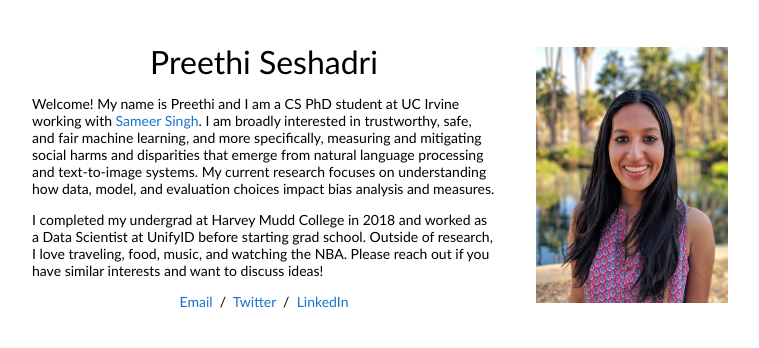
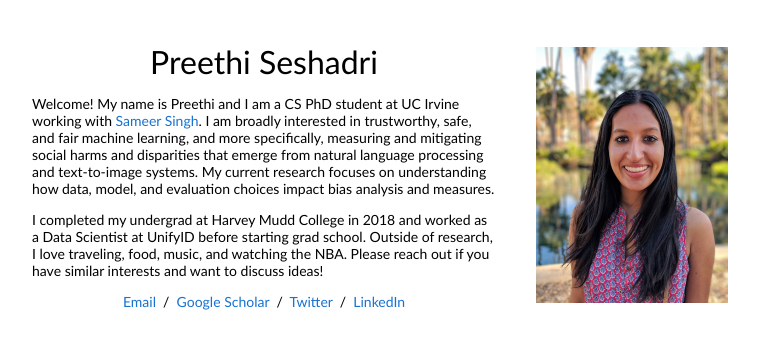
Before and after one commit to preethiseshadri518/preethiseshadri518.github.io, a plain HTML site: page index.html in a window 1280 px wide. Shown: the whole page, without its empty margins (228-987 px from the left). Drawn offline with Linux system fonts and the light colour scheme.

Commit message:
Update index.html

```diff
--- a/index.html
+++ b/index.html
@@ -26,6 +26,7 @@
               </p>
               <p style="text-align:center">
                 <a href="mailto:preethis@uci.edu">Email</a> &nbsp/&nbsp
+		<a href="https://scholar.google.com/citations?user=SOYgT4kAAAAJ&hl=en">Google Scholar</a> &nbsp/&nbsp
                 <a href="https://twitter.com/Preethi__S_">Twitter</a> &nbsp/&nbsp
                 <a href="https://www.linkedin.com/in/preethi-seshadri/">LinkedIn</a>
               </p>
```
